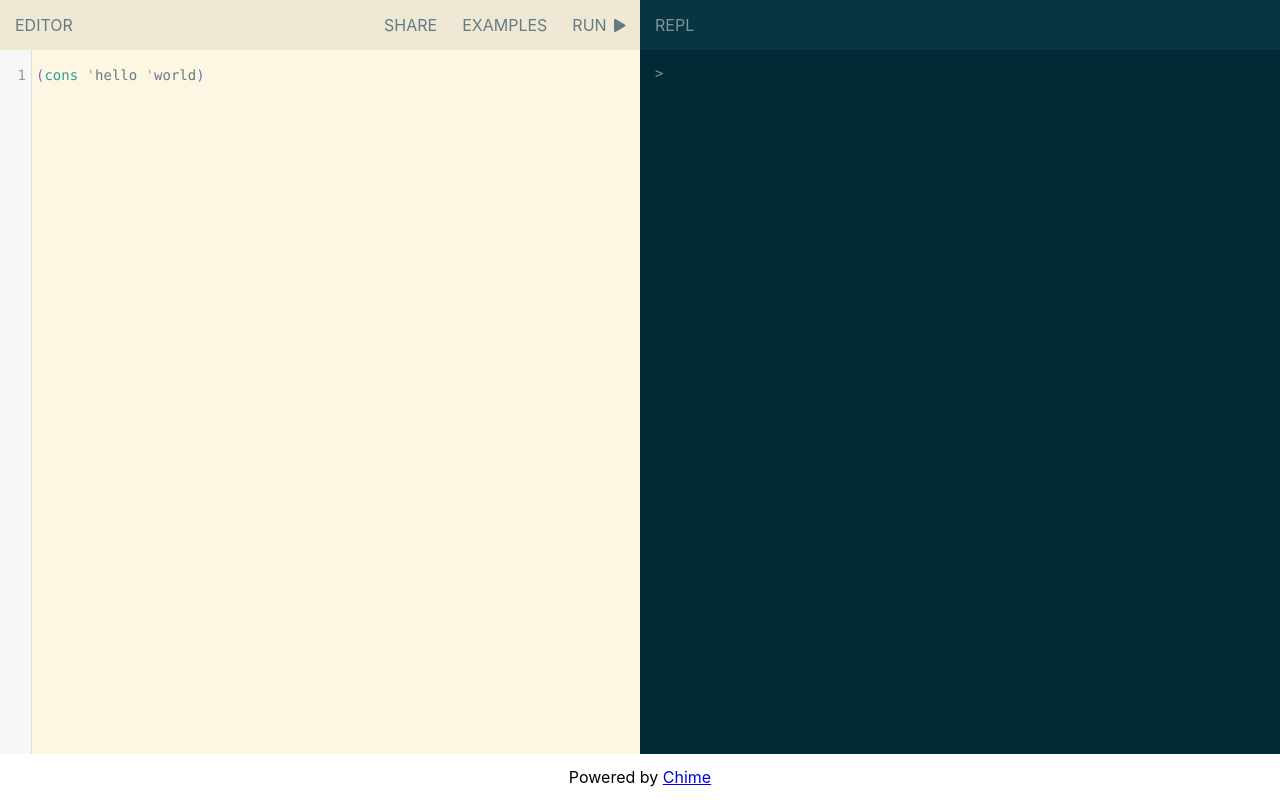
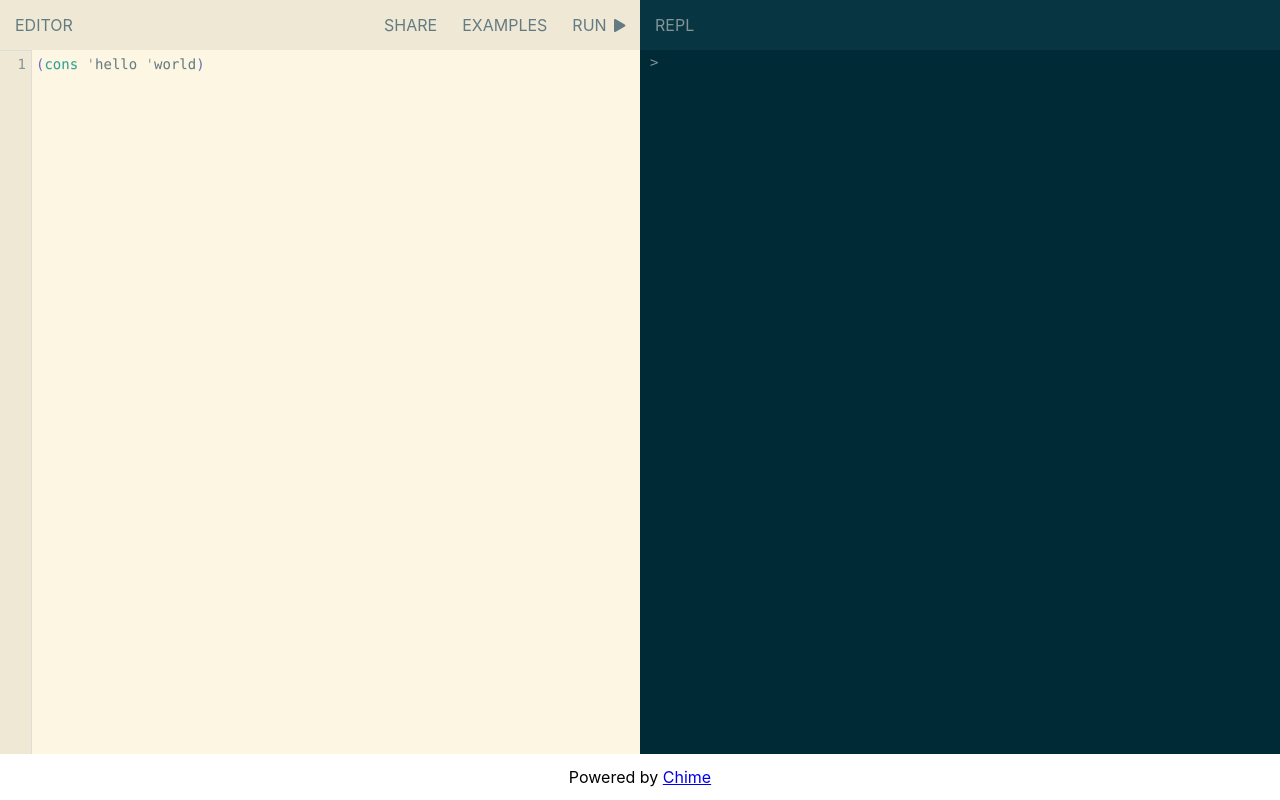
Before and after one commit to henryperson/bel-repl, a React (Create React App) app: page / in a window 1280 px wide. Built offline with nearby package versions, Linux system fonts and the light colour scheme.

Commit message:
fixed highlight color

```diff
--- a/src/App.css
+++ b/src/App.css
@@ -20,3 +20,7 @@ html {
   height: 100%;
   background: #fdf6e3; /* solarized.light.bg */
 }
+
+.repl-body ::selection {
+  background: rgba(7, 54, 66, 0.99);
+}
--- a/src/App.tsx
+++ b/src/App.tsx
@@ -404,7 +404,7 @@ function App() {
                 }
 
                 .CodeMirror-lines {
-                  padding-top: 15px;
+                  padding-top: 4px;
                 }
               `}</style>
             </Helmet>
@@ -412,7 +412,7 @@ function App() {
               value={belCode}
               options={{
                 mode: "bel",
-                theme: "solarized",
+                theme: "solarized light",
                 lineNumbers: true,
                 matchBrackets: true,
               }}
@@ -431,9 +431,9 @@ function App() {
           </div>
 
           {/* Right body */}
-          <div style={{background: solarized.dark.bg, ...style.body}}>
+          <div className="repl-body" style={{background: solarized.dark.bg, ...style.body}}>
             {/* Output window */}
-            <div style={{padding: "15px", width: "100%"}}>
+            <div style={{padding: "4px 10px", width: "100%"}}>
               {output.map(({type, text}, index) => {
                 switch (type) {
                   case "input":
--- a/src/solarized.css
+++ b/src/solarized.css
@@ -121,6 +121,8 @@ http://ethanschoonover.com/solarized/img/solarized-palette.png
 /* Light */
 .cm-s-solarized.cm-s-light .CodeMirror-gutters {
   background-color: #eee8d5;
+  border-right: 1px solid #ddd;
+  border-top: 1px solid #ddd;
 }
 
 .cm-s-solarized.cm-s-light .CodeMirror-linenumber {
```
